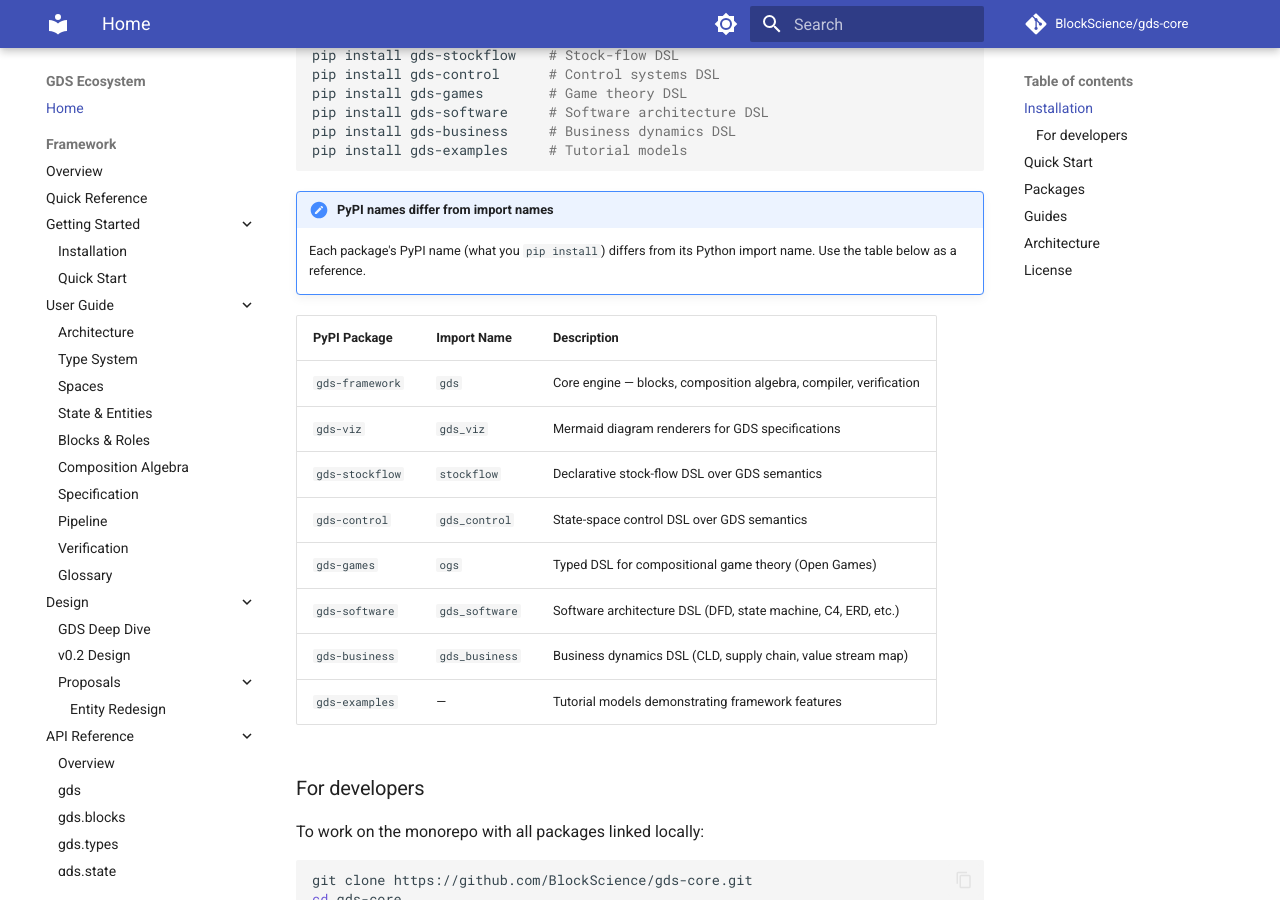
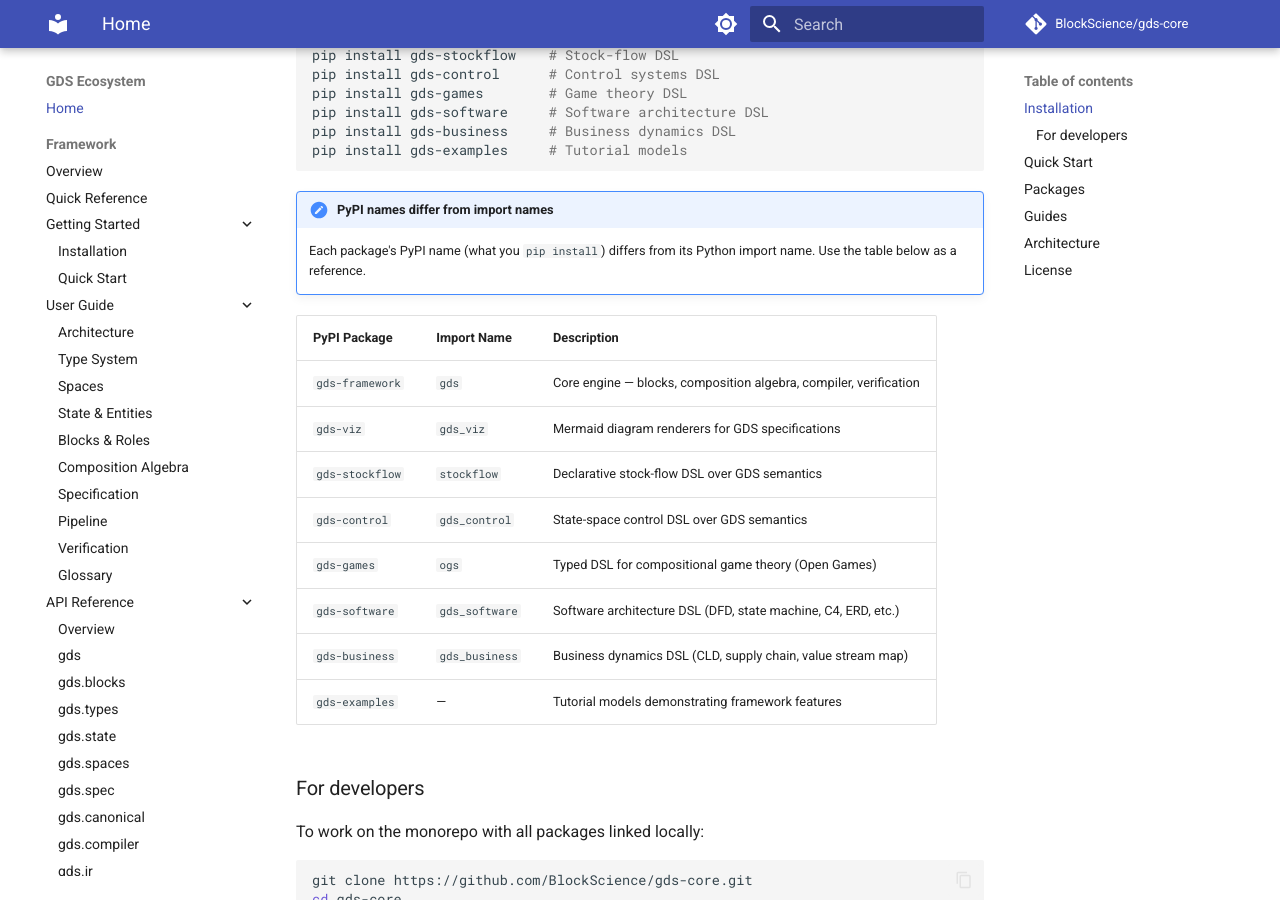
Before and after one commit to BlockScience/gds-core, an MkDocs documentation site: the page built from docs/index.md, in a window 1280 px wide and 900 px high, scrolled down 366 px. Built offline with MkDocs 1.6.1 and Material for MkDocs 9.7.7, drawn with Linux system fonts in a browser that asks for light colours; comment, search, counter and statistics services are not loaded; some of the changed lines change nothing that is shown.

Commit message:
docs: remove outdated design docs from nav and add llms.txt descriptions
Remove gds-deepdive, v0.2-design, and entity-redesign proposal from
mkdocs nav — these pre-implementation design docs diverge from the
actual codebase and would confuse LLMs reading llms-full.txt.

Add package names to llmstxt section headers and descriptions to key
entry points (overviews, getting-started, guides) for better LLM
navigation.

```diff
--- a/mkdocs.yml
+++ b/mkdocs.yml
@@ -44,55 +44,69 @@ plugins:
         compile to the same GDS IR, validating it as a universal transition calculus.
       full_output: llms-full.txt
       sections:
-        Framework:
-          - index.md
-          - framework/index.md
-          - framework/quick-reference.md
-          - framework/getting-started/install.md
-          - framework/getting-started/quickstart.md
+        Framework (gds-framework):
+          - {index.md: "Monorepo landing page — package overview, install, architecture"}
+          - {framework/index.md: "Core engine — blocks, composition algebra, compiler, verification"}
+          - {framework/quick-reference.md: "Cheat sheet for types, blocks, composition, and verification"}
+          - {framework/getting-started/install.md: "Installation for users and developers"}
+          - {framework/getting-started/quickstart.md: "Build a thermostat spec in 5 minutes"}
           - framework/guide/*.md
-          - framework/design/*.md
           - framework/api/*.md
-        Visualization:
-          - viz/index.md
-          - viz/getting-started.md
+        Visualization (gds-viz):
+          - {viz/index.md: "Mermaid diagram renderers for GDS specifications"}
+          - {viz/getting-started.md: "First diagram in 3 lines of code"}
           - viz/guide/*.md
           - viz/api/*.md
-        Games:
-          - games/index.md
-          - games/getting-started.md
+        Games (gds-games / ogs):
+          - {games/index.md: "Typed DSL for compositional game theory (Open Games)"}
+          - {games/getting-started.md: "Model a Prisoner's Dilemma game"}
           - games/guide/*.md
           - games/design/*.md
           - games/api/*.md
-        Business:
-          - business/index.md
-          - business/getting-started.md
+        Business (gds-business):
+          - {business/index.md: "Business dynamics DSL — CLD, supply chain, value stream map"}
+          - {business/getting-started.md: "Model a causal loop diagram"}
           - business/guide/*.md
           - business/api/*.md
-        Stock-Flow:
-          - stockflow/index.md
-          - stockflow/getting-started.md
+        Stock-Flow (gds-stockflow):
+          - {stockflow/index.md: "Declarative stock-flow DSL over GDS semantics"}
+          - {stockflow/getting-started.md: "Model an SIR epidemic as stocks and flows"}
           - stockflow/guide/*.md
           - stockflow/api/*.md
-        Control:
-          - control/index.md
-          - control/getting-started.md
+        Control (gds-control):
+          - {control/index.md: "State-space control systems DSL over GDS semantics"}
+          - {control/getting-started.md: "Model a PID thermostat controller"}
           - control/guide/*.md
           - control/api/*.md
-        Software:
-          - software/index.md
-          - software/getting-started.md
+        Software (gds-software):
+          - {software/index.md: "Software architecture DSL — DFD, state machine, C4, ERD, component, dependency"}
+          - {software/getting-started.md: "Model a data flow diagram"}
           - software/guide/*.md
           - software/api/*.md
         Examples:
-          - examples/*.md
+          - {examples/index.md: "Six tutorial models demonstrating every framework feature"}
+          - {examples/learning-path.md: "Recommended order for working through examples"}
+          - examples/building-models.md
+          - examples/feature-matrix.md
           - examples/examples/*.md
         Tutorials:
           - tutorials/*.md
         Guides:
-          - guides/*.md
+          - {guides/getting-started.md: "Build a thermostat model in 5 progressive stages"}
+          - {guides/choosing-a-dsl.md: "Decision guide for picking the right DSL"}
+          - {guides/best-practices.md: "Patterns and anti-patterns for GDS modeling"}
+          - {guides/rosetta-stone.md: "Same problem modeled with stockflow, control, and games"}
+          - {guides/verification.md: "All 3 verification layers with deliberately broken models"}
+          - {guides/visualization.md: "6 view types, 5 themes, cross-DSL rendering"}
+          - guides/real-world-patterns.md
+          - guides/troubleshooting.md
+          - guides/interoperability.md
+          - guides/architecture-milestone-layer0.md
+          - guides/dsl-roadmap.md
+          - guides/research-boundaries.md
+          - guides/view-stratification.md
         Ecosystem:
-          - framework/ecosystem.md
+          - {framework/ecosystem.md: "All packages, their imports, and dependency relationships"}
 
 markdown_extensions:
   - admonition
@@ -131,11 +145,6 @@ nav:
           - Pipeline: framework/guide/pipeline.md
           - Verification: framework/guide/verification.md
           - Glossary: framework/guide/glossary.md
-      - Design:
-          - GDS Deep Dive: framework/design/gds-deepdive.md
-          - v0.2 Design: framework/design/v0.2-design.md
-          - Proposals:
-              - Entity Redesign: framework/design/proposals/entity-redesign.md
       - API Reference:
           - Overview: framework/api/index.md
           - gds: framework/api/init.md
```
